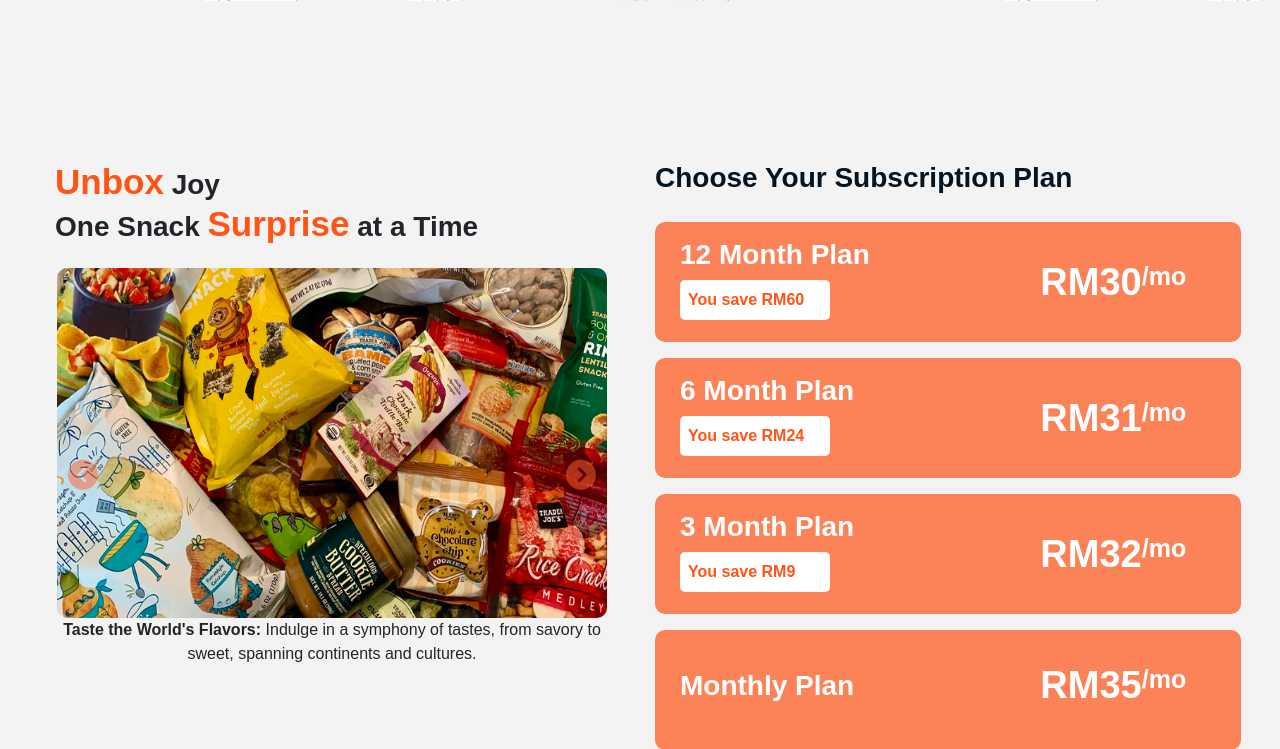
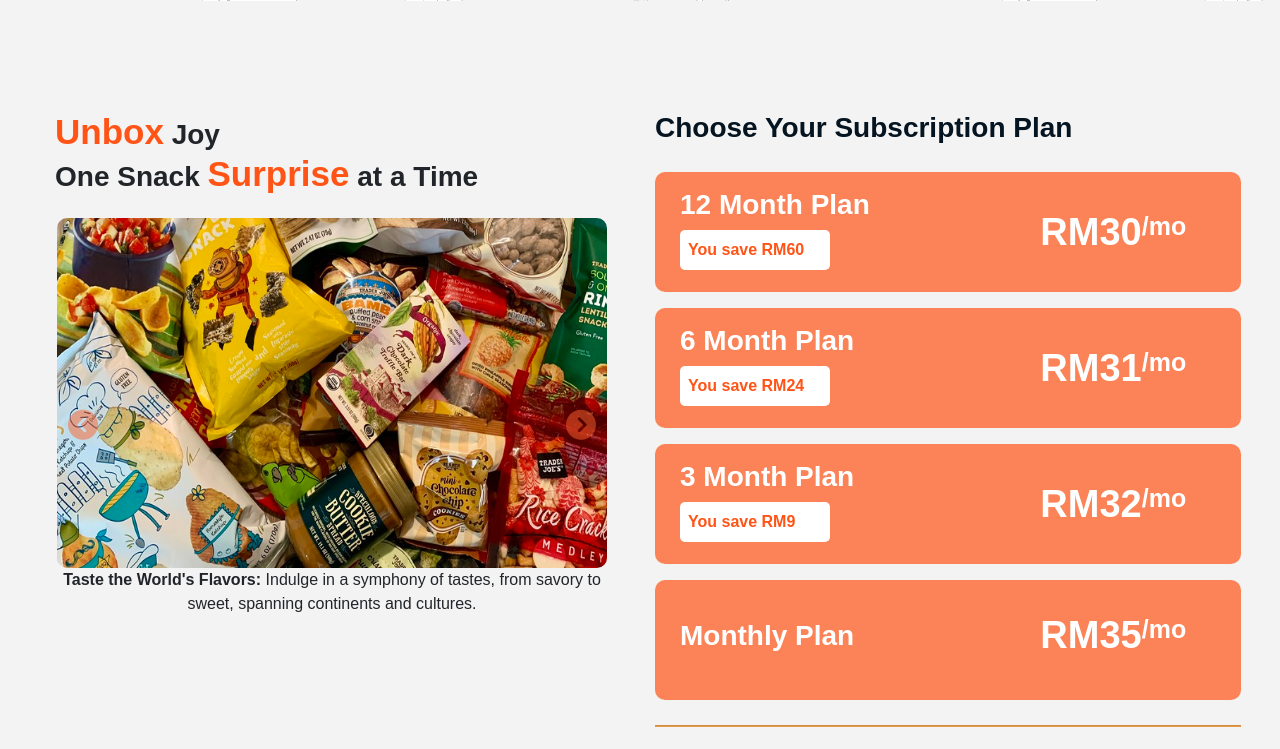
Before and after one commit to junhubdotcom/webpro2024, a PHP site: page /subscription.html in a window 1280 px wide. Shown: the part 1443-2192 px from the top of the page. Run offline with PHP 8.4, Linux system fonts and the light colour scheme; some libraries are stand-ins or nearby versions.

Commit message:
next commit

```diff
--- a/css/subscription.css
+++ b/css/subscription.css
@@ -278,7 +278,7 @@ body {
     font-size: 28px;
     /* padding-right: 150px; */
     padding-bottom: 20px;
-    padding-top: 150px;
+    padding-top: 100px;
     font-weight: 800;
     color:#051421 ;
 }
@@ -287,7 +287,7 @@ body {
     font-weight: 900;
     font-size: 28px;
     padding-bottom: 15px;
-    padding-top: 150px;
+    padding-top: 100px;
 }
 
 .subscribeSlogan span{
```
